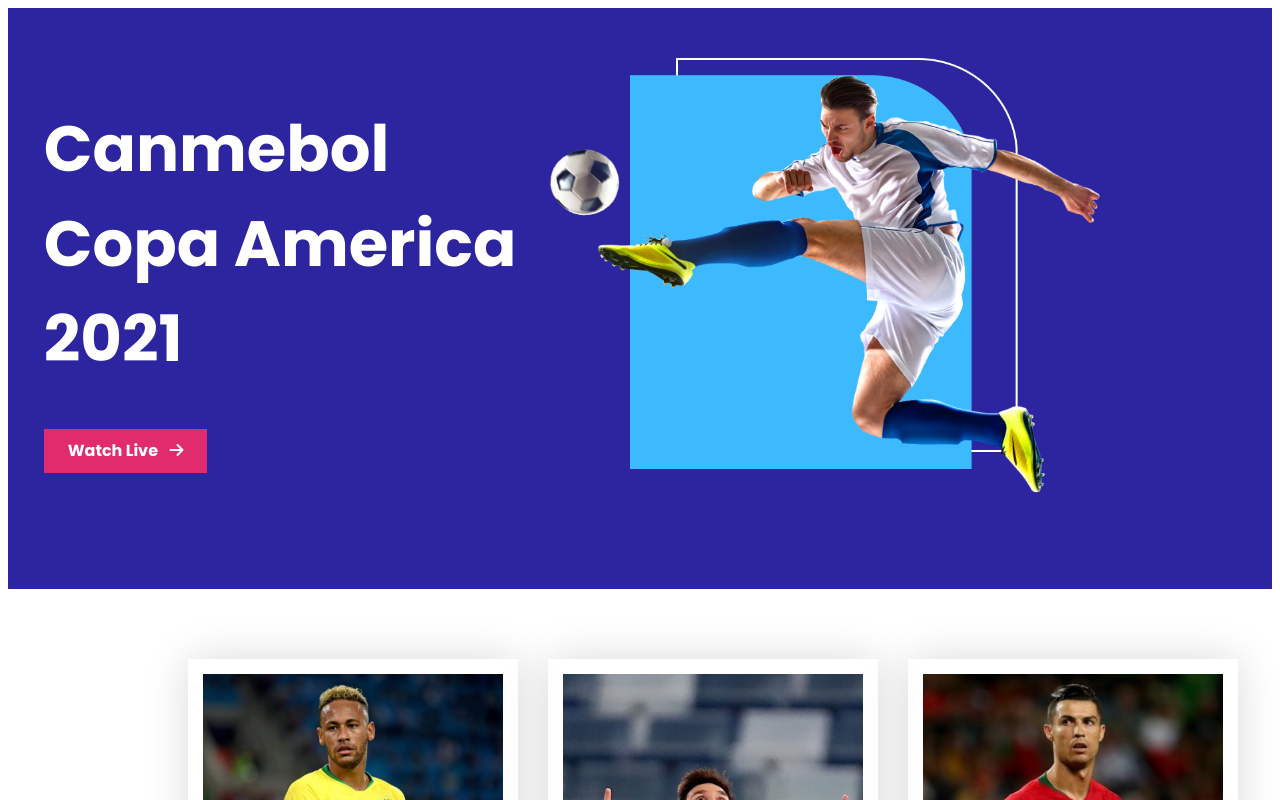
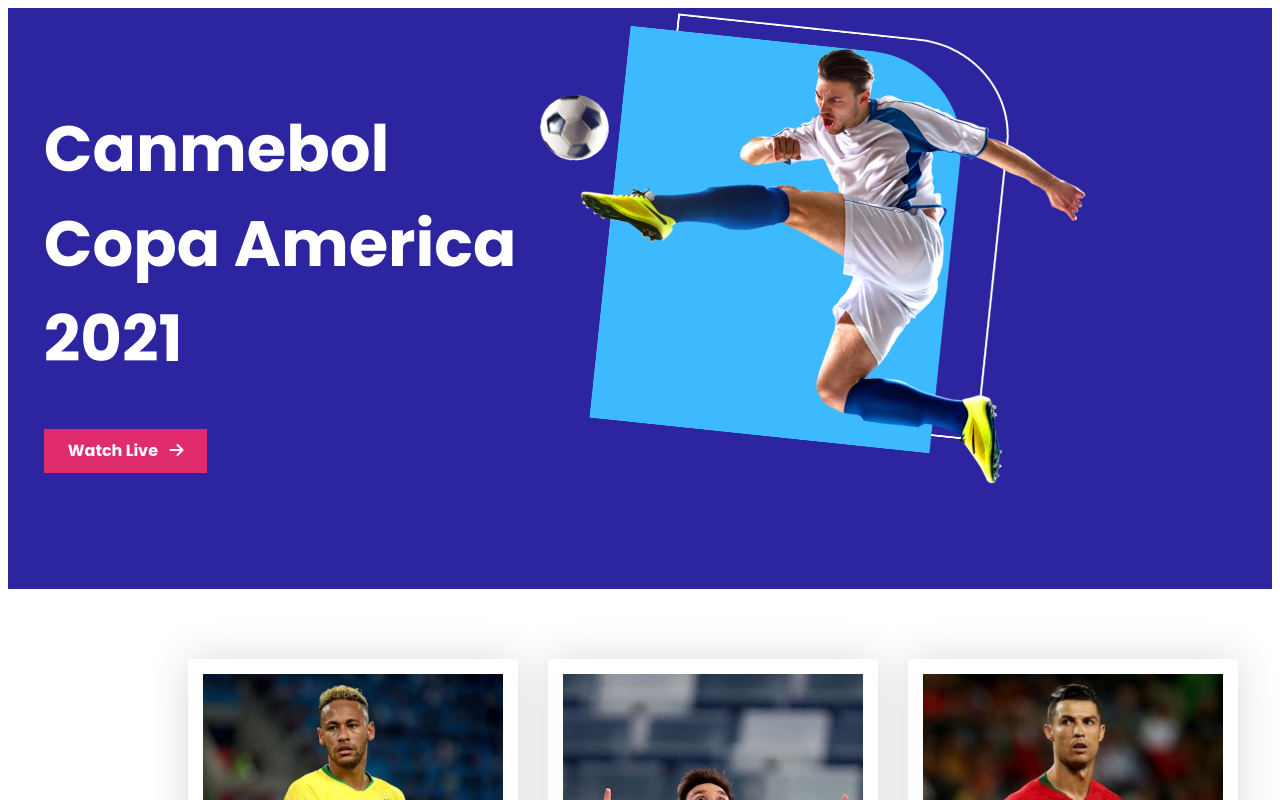
Before and after one commit to asif-bhai-xoss/Football-Hub, a plain HTML site: page index.html in a window 1280 px wide. In both pictures the pointer is over the element 824 px from the left and 280 px from the top of the page. Shown: the top 800 px of the page. Drawn offline with Linux system fonts and the light colour scheme.

Commit message:
Updated final commit

```diff
--- a/style.css
+++ b/style.css
@@ -56,13 +56,14 @@
   width: 556px;
   height: 438px;
 }
-/* .animated-image {
+.animated-image {
   transform: transform 0.3s ease-in;
 }
 .top-banner-section:hover .animated-image {
-  transform: rotate(180deg);
+  transform: rotate(6deg);
+  transform-origin: top right;
   /* transform-origin: bottom left; */
-/* transform-origin: bottom left; */
+}
 
 /* --------------------------
      Top banner ends
```
